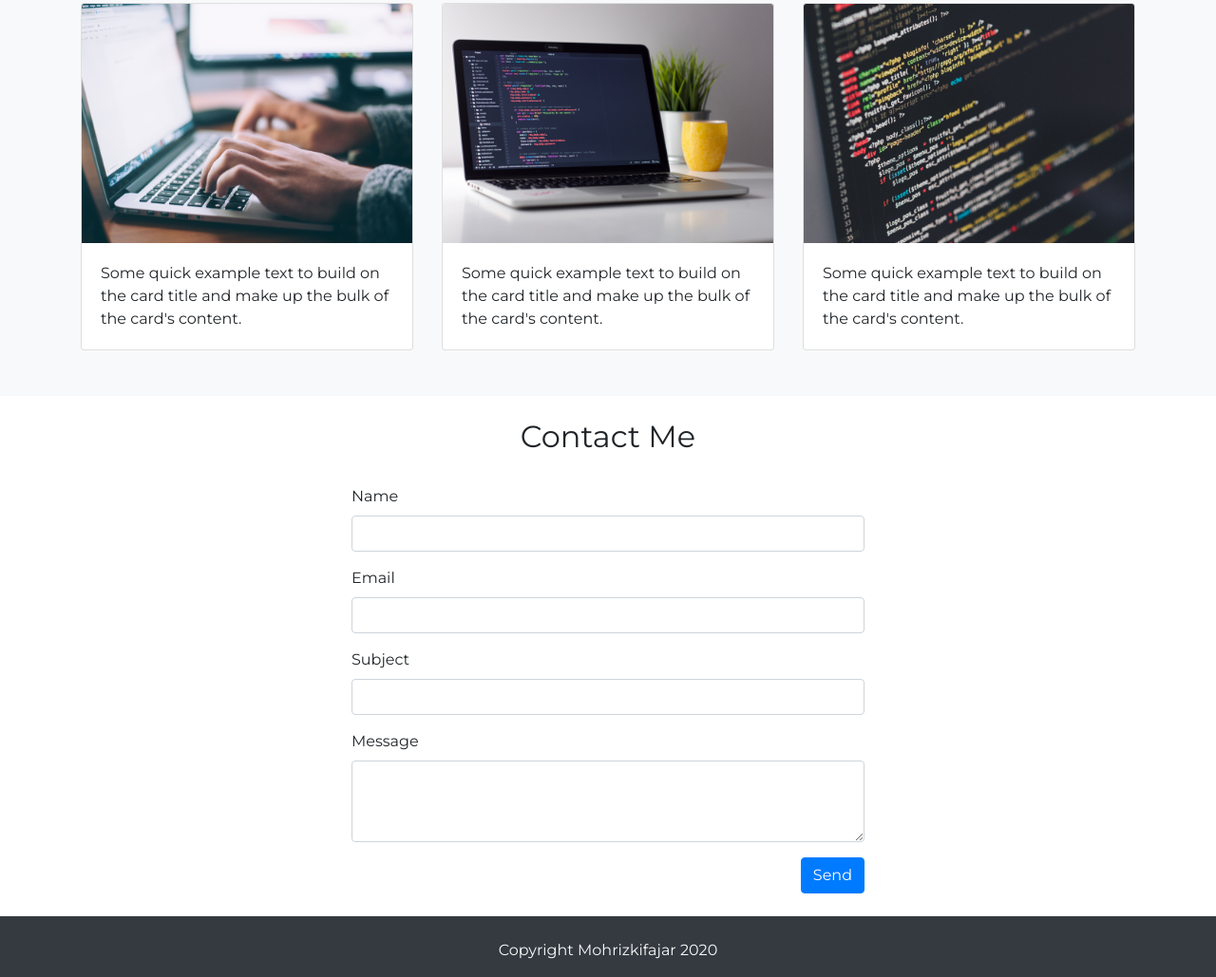
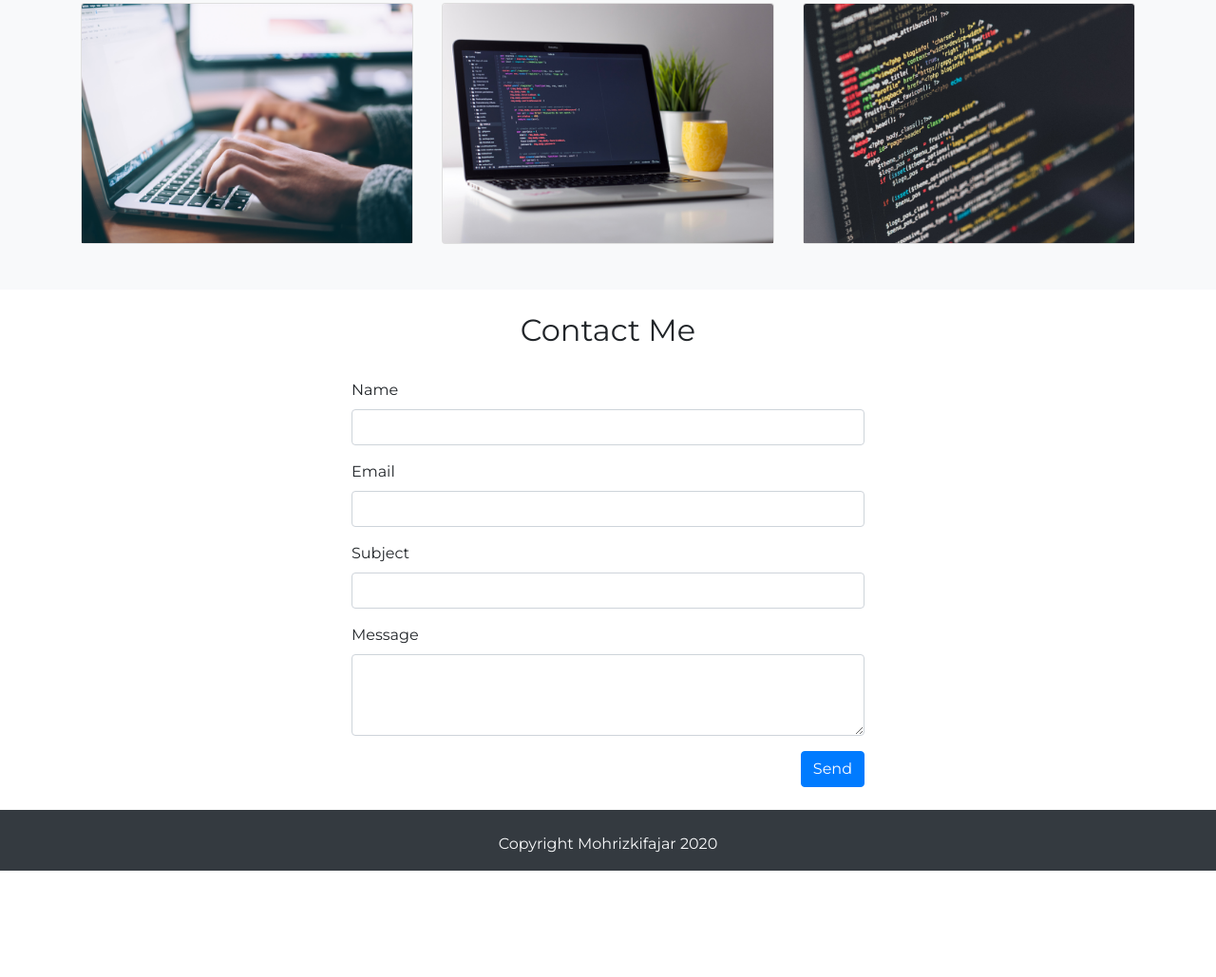
Before and after one commit to mohrizkifajar/fajar.github.io, a plain HTML site: page index.html in a window 1280 px wide. Shown: the part 939-1968 px from the top of the page at 95% size. After the commit the page ends 1856 px from the top, so only its background shows below. Drawn offline with nearby package versions, Linux system fonts and the light colour scheme.

Commit message:
Remove card text

```diff
--- a/index.html
+++ b/index.html
@@ -75,25 +75,16 @@
           <div class="col-lg-4">
             <div class="card mb-4">
               <img src="img/portfolio/1.png" class="card-img-top">
-              <div class="card-body">
-                <p class="card-text">Some quick example text to build on the card title and make up the bulk of the card's content.</p>
-              </div>
             </div>
           </div>
           <div class="col-lg-4">
             <div class="card mb-4">
               <img src="img/portfolio/2.png" class="card-img-top">
-              <div class="card-body">
-                <p class="card-text">Some quick example text to build on the card title and make up the bulk of the card's content.</p>
-              </div>
             </div>
           </div>
           <div class="col-lg-4">
             <div class="card mb-4">
               <img src="img/portfolio/3.png" class="card-img-top">
-              <div class="card-body">
-                <p class="card-text">Some quick example text to build on the card title and make up the bulk of the card's content.</p>
-              </div>
             </div>
           </div>
         </div>
```
